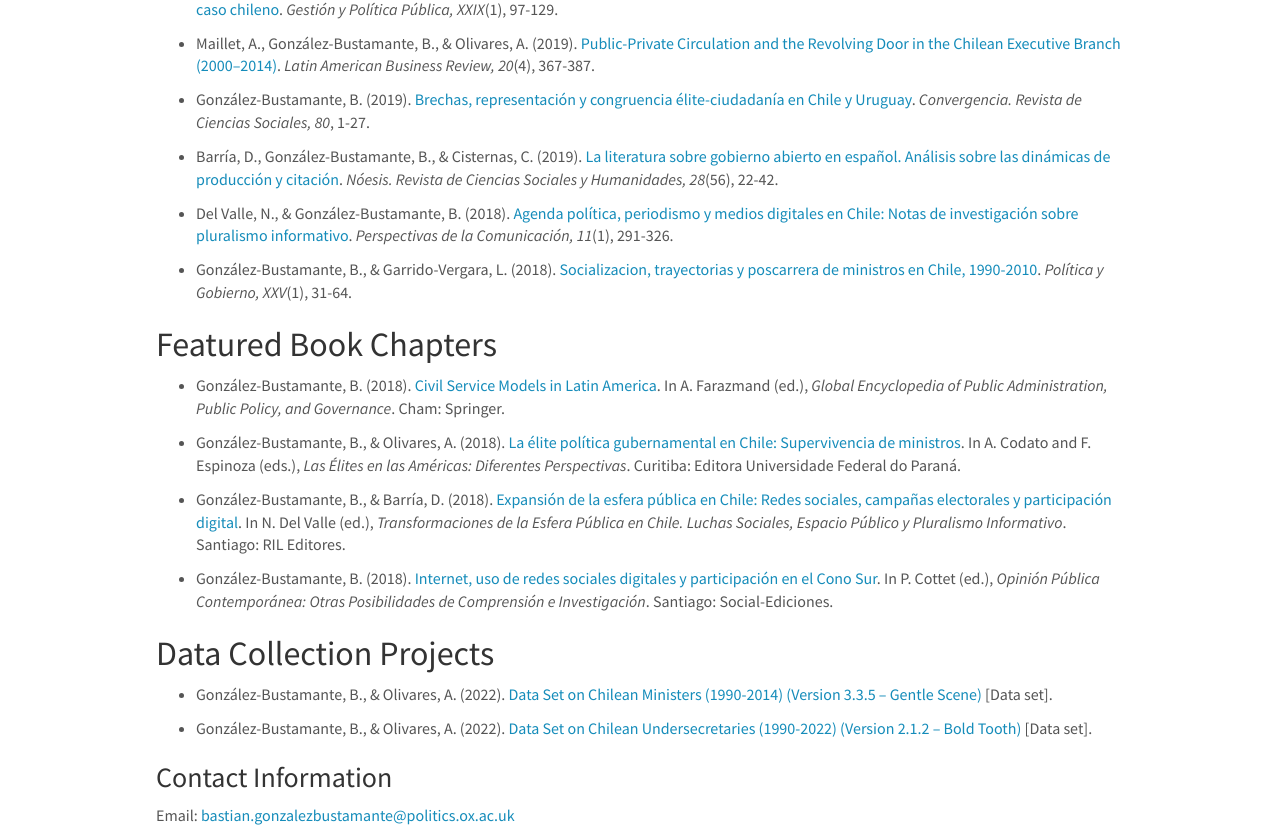
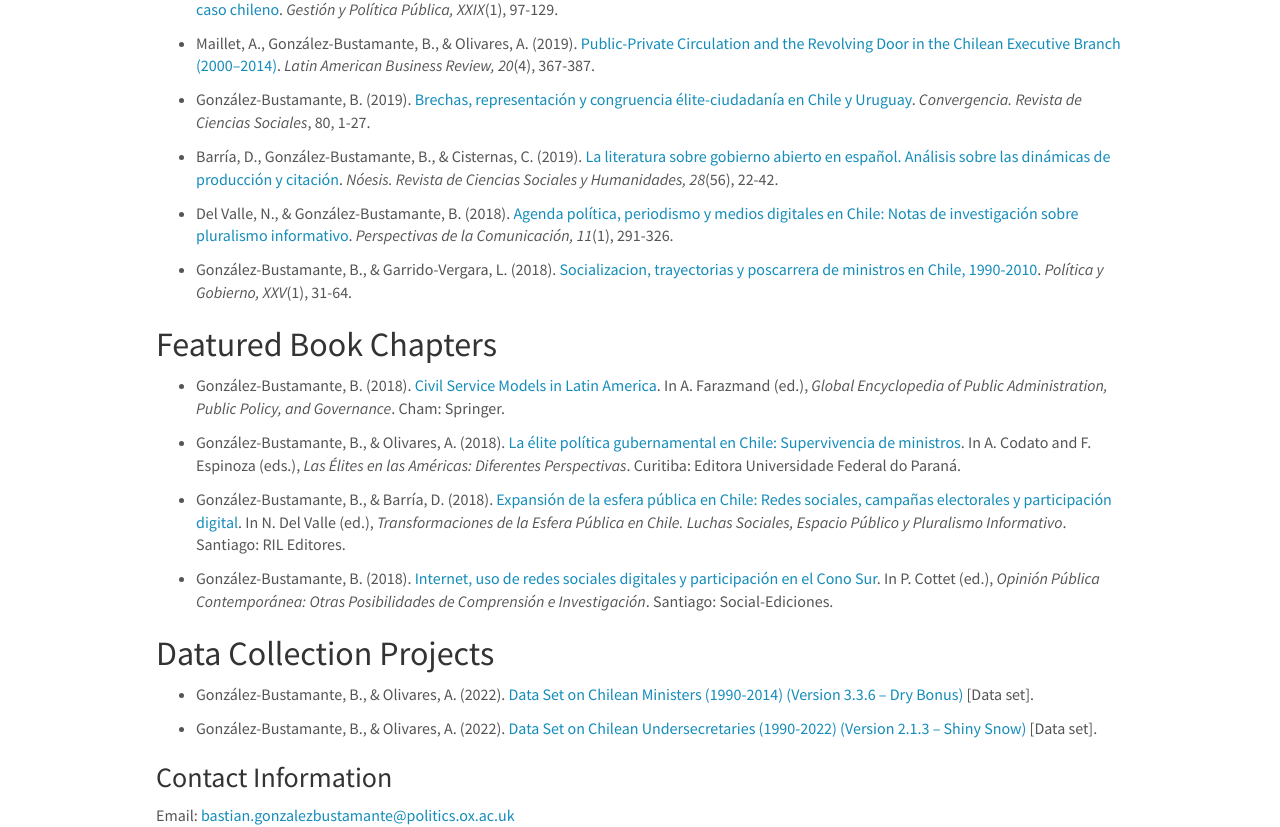
Before and after one commit to training-datalab/old-training-datalab.com, a Jekyll site: the page built from _pages/bgonzalezbustamante.md, in a window 1280 px wide and 1400 px high, scrolled down 525 px. Shown: the part 332-1159 px from the top of the window. Built offline with Jekyll 4.4.1, drawn with Linux system fonts in a browser that asks for light colours; nearby versions of some CDN libraries.

Commit message:
Update bgonzalezbustamante.md

```diff
--- a/_pages/bgonzalezbustamante.md
+++ b/_pages/bgonzalezbustamante.md
@@ -34,7 +34,7 @@ permalink: /team/bgonzalezbustamante/
 
 * Maillet, A., González-Bustamante, B., & Olivares, A. (2019). <a href="https://doi.org/10.1080/10978526.2019.1652099" target="_blank">Public-Private Circulation and the Revolving Door in the Chilean Executive Branch (2000–2014)</a>. *Latin American Business Review, 20*(4), 367-387.
 
-* González-Bustamante, B. (2019). <a href="https://doi.org/10.29101/crcs.v26i80.11097" target="_blank">Brechas, representación y congruencia élite-ciudadanía en Chile y Uruguay</a>. *Convergencia. Revista de Ciencias Sociales, 80*, 1-27.
+* González-Bustamante, B. (2019). <a href="https://doi.org/10.29101/crcs.v26i80.11097" target="_blank">Brechas, representación y congruencia élite-ciudadanía en Chile y Uruguay</a>. *Convergencia. Revista de Ciencias Sociales*, 80, 1-27.
 
 * Barría, D., González-Bustamante, B., & Cisternas, C. (2019). <a href="http://dx.doi.org/10.20983/noesis.2019.2.3" target="_blank">La literatura sobre gobierno abierto en español. Análisis sobre las dinámicas de producción y citación</a>. *Nóesis. Revista de Ciencias Sociales y Humanidades, 28*(56), 22-42.
 
@@ -54,9 +54,9 @@ permalink: /team/bgonzalezbustamante/
 
 ## Data Collection Projects
 
-* González-Bustamante, B., & Olivares, A. (2022). <a href="https://doi.org/10.5281/zenodo.5744536" target="_blank">Data Set on Chilean Ministers (1990-2014) (Version 3.3.5 -- Gentle Scene)</a> [Data set].
+* González-Bustamante, B., & Olivares, A. (2022). <a href="https://doi.org/10.5281/zenodo.5744536" target="_blank">Data Set on Chilean Ministers (1990-2014) (Version 3.3.6 -- Dry Bonus)</a> [Data set].
 
-* González-Bustamante, B., & Olivares, A. (2022). <a href="https://doi.org/10.5281/zenodo.5715384" target="_blank">Data Set on Chilean Undersecretaries (1990-2022) (Version 2.1.2 -- Bold Tooth)</a> [Data set].
+* González-Bustamante, B., & Olivares, A. (2022). <a href="https://doi.org/10.5281/zenodo.5715384" target="_blank">Data Set on Chilean Undersecretaries (1990-2022) (Version 2.1.3 -- Shiny Snow)</a> [Data set].
 
 ### Contact Information
 
```
Also changed, not shown: other parts of _pages/bgonzalezbustamante.md (+1 -1 lines).
